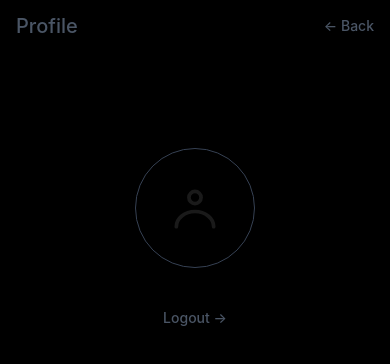
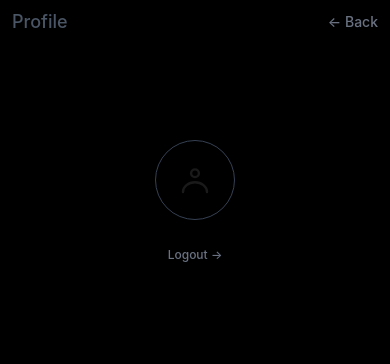
Before and after one commit to anurudha07/Noted, a Next.js app in the folder frontend/: page /dashboard/profile in a window 390 px wide. Shown: the top 364 px of the page. Built offline with nearby package versions, Linux system fonts and the light colour scheme.

Commit message:
Mobile UI irresponsiveness fixed

```diff
--- a/frontend/src/app/dashboard/profile/page.tsx
+++ b/frontend/src/app/dashboard/profile/page.tsx
@@ -9,7 +9,6 @@ export default function ProfilePage() {
   const [profile, setProfile] = useState<{ name?: string; email?: string } | null>(null);
   const router = useRouter();
 
-  // safe JWT payload decode (base64url)
   function decodeJwtPayload(token?: string | null) {
     if (!token) return null;
     try {
@@ -17,15 +16,13 @@ export default function ProfilePage() {
       if (parts.length < 2) return null;
       let payload = parts[1].replace(/-/g, '+').replace(/_/g, '/');
       while (payload.length % 4) payload += '=';
-      const json = atob(payload);
-      return JSON.parse(json);
+      return JSON.parse(atob(payload));
     } catch {
       return null;
     }
   }
 
   useEffect(() => {
-    // 1) try persisted user object
     try {
       const raw = localStorage.getItem('user');
       if (raw) {
@@ -36,15 +33,11 @@ export default function ProfilePage() {
             return;
           }
         } catch {
-          if (raw.includes('@')) {
-            setProfile({ email: raw });
-            return;
-          }
+          if (raw.includes('@')) setProfile({ email: raw });
         }
       }
     } catch {}
 
-    // 2) try common keys
     const keys = ['googleUser', 'profile', 'authUser'];
     for (const k of keys) {
       try {
@@ -57,15 +50,11 @@ export default function ProfilePage() {
             return;
           }
         } catch {
-          if (raw.includes('@')) {
-            setProfile({ email: raw });
-            return;
-          }
+          if (raw.includes('@')) setProfile({ email: raw });
         }
       } catch {}
     }
 
-    // 3) fallback: decode token payload
     try {
       const token = localStorage.getItem('token');
       const payload = decodeJwtPayload(token);
@@ -75,36 +64,28 @@ export default function ProfilePage() {
       }
     } catch {}
 
-    // final fallback
     setProfile({ name: '', email: '' });
   }, []);
 
   const displayName = profile?.name ?? 'Noted User';
   const displayEmail = profile?.email ?? '—';
 
-  // Logout handler
   const handleLogout = () => {
-    try {
-      localStorage.removeItem('token');
-      localStorage.removeItem('user');
-      localStorage.removeItem('googleUser');
-      localStorage.removeItem('profile');
-      localStorage.removeItem('authUser');
-    } catch {}
-    router.replace('/');
+    ['token', 'user', 'googleUser', 'profile', 'authUser'].forEach((k) =>
+      localStorage.removeItem(k)
+    );
+    router.replace('/login');
   };
 
   return (
     <div className="w-full min-h-screen bg-black-950 text-white flex flex-col">
-      {/* Header with Back Button */}
+      {/* Header */}
       <header className="w-full bg-black-950">
-        <div className="max-w-screen-xl mx-auto px-4 sm:px-6 lg:px-20 py-3 flex justify-between items-center">
-          <div className="flex items-center gap-2 text-base font-medium text-gray-600">
-            <span className="text-xl">Profile</span>
-          </div>
+        <div className="max-w-screen-xl mx-auto px-3 sm:px-4 lg:px-20 py-2 flex justify-between items-center">
+          <span className="text-lg font-medium text-gray-600">Profile</span>
           <Link
             href="/dashboard"
-            className="text-gray-600 text-sm font-medium inline-flex items-center gap-1 transform transition-transform duration-150 hover:translate-x-1"
+            className="text-gray-500 text-sm font-medium inline-flex items-center gap-1 hover:translate-x-1 transition-transform"
           >
             ← Back
           </Link>
@@ -112,10 +93,7 @@ export default function ProfilePage() {
       </header>
 
       {/* Profile Content */}
-      <main
-        className="flex-1 text-center max-w-2xl mx-auto px-4"
-        style={{ marginTop: '6rem' }}
-      >
+      <main className="flex-1 text-center max-w-sm mx-auto px-3 pt-24">
         <motion.div
           initial={{ opacity: 0, y: 10 }}
           animate={{ opacity: 1, y: 0 }}
@@ -123,11 +101,8 @@ export default function ProfilePage() {
           className="text-gray-300"
         >
           {/* Avatar */}
-          <div className="flex justify-center mb-6">
-            <div
-              className="relative rounded-full overflow-hidden border border-gray-700 "
-              style={{ width: 120, height: 120 }}
-            >
+          <div className="flex justify-center mb-4">
+            <div className="relative rounded-full overflow-hidden border border-gray-700" style={{ width: 80, height: 80 }}>
               <svg
                 viewBox="0 0 24 24"
                 fill="none"
@@ -135,47 +110,31 @@ export default function ProfilePage() {
                 aria-hidden
                 className="absolute"
                 style={{
-                  width: 56,
-                  height: 56,
+                  width: 36,
+                  height: 36,
                   left: '50%',
                   top: '50%',
                   transform: 'translate(-50%, -50%)',
                   pointerEvents: 'none',
                 }}
               >
-                <circle
-                  cx="12"
-                  cy="7.5"
-                  r="2.6"
-                  fill="none"
-                  stroke="rgba(255,255,255,0.10)"
-                  strokeWidth="1.6"
-                />
-                <path
-                  d="M4 20c0-3.6 3.6-6.5 8-6.5s8 2.9 8 6.5"
-                  fill="none"
-                  stroke="rgba(255,255,255,0.10)"
-                  strokeWidth="1.6"
-                  strokeLinecap="round"
-                  strokeLinejoin="round"
-                />
+                <circle cx="12" cy="7.5" r="2.6" fill="none" stroke="rgba(255,255,255,0.10)" strokeWidth="1.6" />
+                <path d="M4 20c0-3.6 3.6-6.5 8-6.5s8 2.9 8 6.5" fill="none" stroke="rgba(255,255,255,0.10)" strokeWidth="1.6" strokeLinecap="round" strokeLinejoin="round" />
               </svg>
             </div>
           </div>
 
           {/* Info */}
-          <h1 className="text-lg mb-2">{displayName}</h1>
-          <p className="text-sm text-gray-400 mb-10">{displayEmail}</p>
+          <h1 className="text-base font-medium mb-1">{displayName}</h1>
+          <p className="text-xs text-gray-400 mb-6">{displayEmail}</p>
 
-          {/* Logout Button */}
-          <div className="flex justify-center">
-            <button
-              onClick={handleLogout}
-              className="text-gray-600 text-sm font-medium inline-flex items-center gap-1 transform transition-transform duration-150 hover:translate-x-1"
-            >
-              Logout →
-            </button>
-          </div>
+          {/* Logout */}
+          <button
+            onClick={handleLogout}
+            className="text-gray-500 text-xs font-medium inline-flex items-center gap-1 hover:translate-x-1 transition-transform"
+          >
+            Logout →
+          </button>
         </motion.div>
       </main>
     </div>
```
